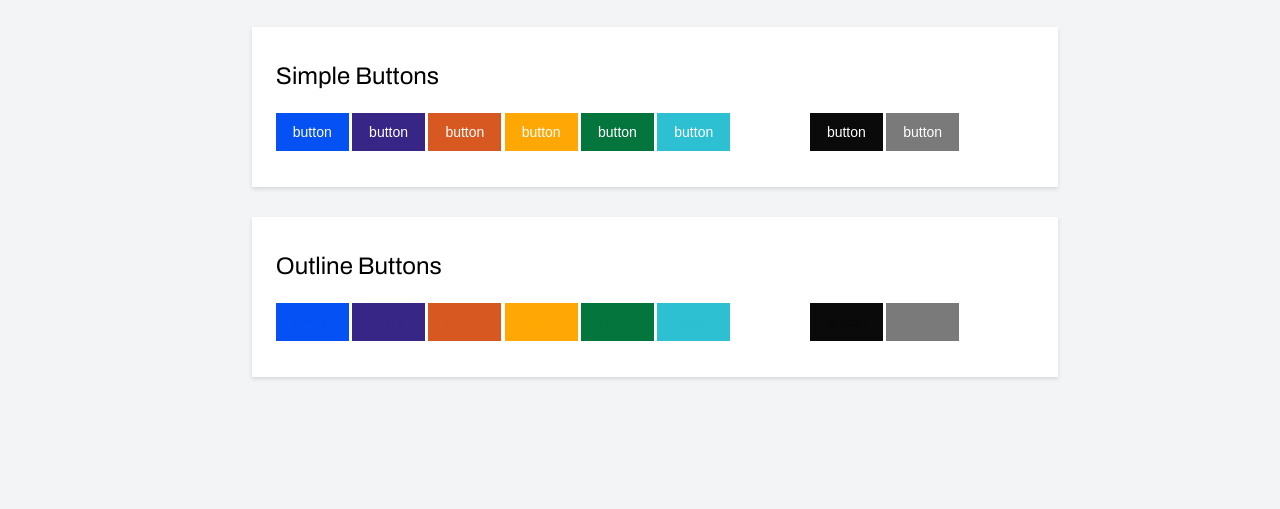
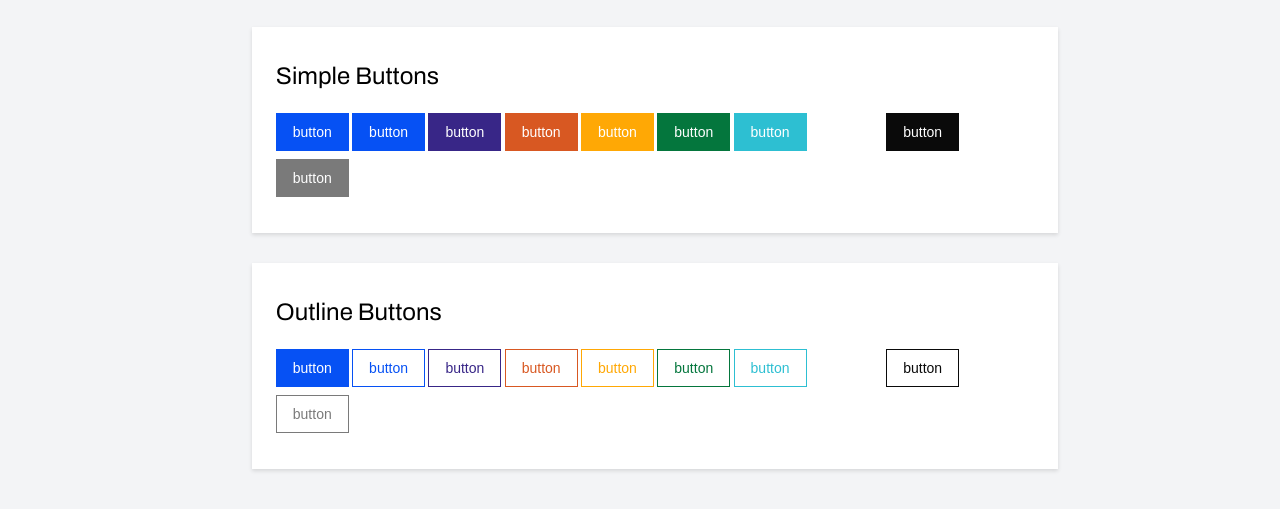
Before and after one commit to gizmo-ui/button, a website: page docs/index.html in a window 1280 px wide. Shown: the part 59-568 px from the top of the page. Drawn offline with Linux system fonts and the light colour scheme.

Commit message:
feat: create mixin file

```diff
--- a/docs/index.html
+++ b/docs/index.html
@@ -45,6 +45,7 @@
         <div class="card">
             <h2>Simple Buttons</h2>
             <button class="button">button</button>
+            <button class="button -blue">button</button>
             <button class="button -purple">button</button>
             <button class="button -red">button</button>
             <button class="button -orange">button</button>
@@ -57,6 +58,7 @@
 
         <div class="card">
             <h2>Outline Buttons</h2>
+            <button class="button -outline">button</button>
             <button class="button -blue -outline">button</button>
             <button class="button -purple -outline">button</button>
             <button class="button -red -outline">button</button>
--- /dev/null
+++ b/scss/mixins/_button.scss
@@ -0,0 +1,27 @@
+@mixin button-color($colors) {
+  @each $color, $value in $colors {
+    &.-#{$color} {
+      background-color: $value;
+
+      &.-outline {
+        border-color: $value;
+        color: $value;
+        background-color: transparent;
+
+        &:hover {
+          background-color: transparent;
+          border-color: darken($value, 8%);
+          color: darken($value, 8%);
+        }
+      }
+
+      &:focus {
+        background-color: lighten($value, 8%);
+      }
+
+      &:hover {
+        background-color: darken($value, 8%);
+      }
+    }
+  }
+}
```
Also changed, not shown: dist/css/button.css, dist/css/button.min.css, 2 other files.
